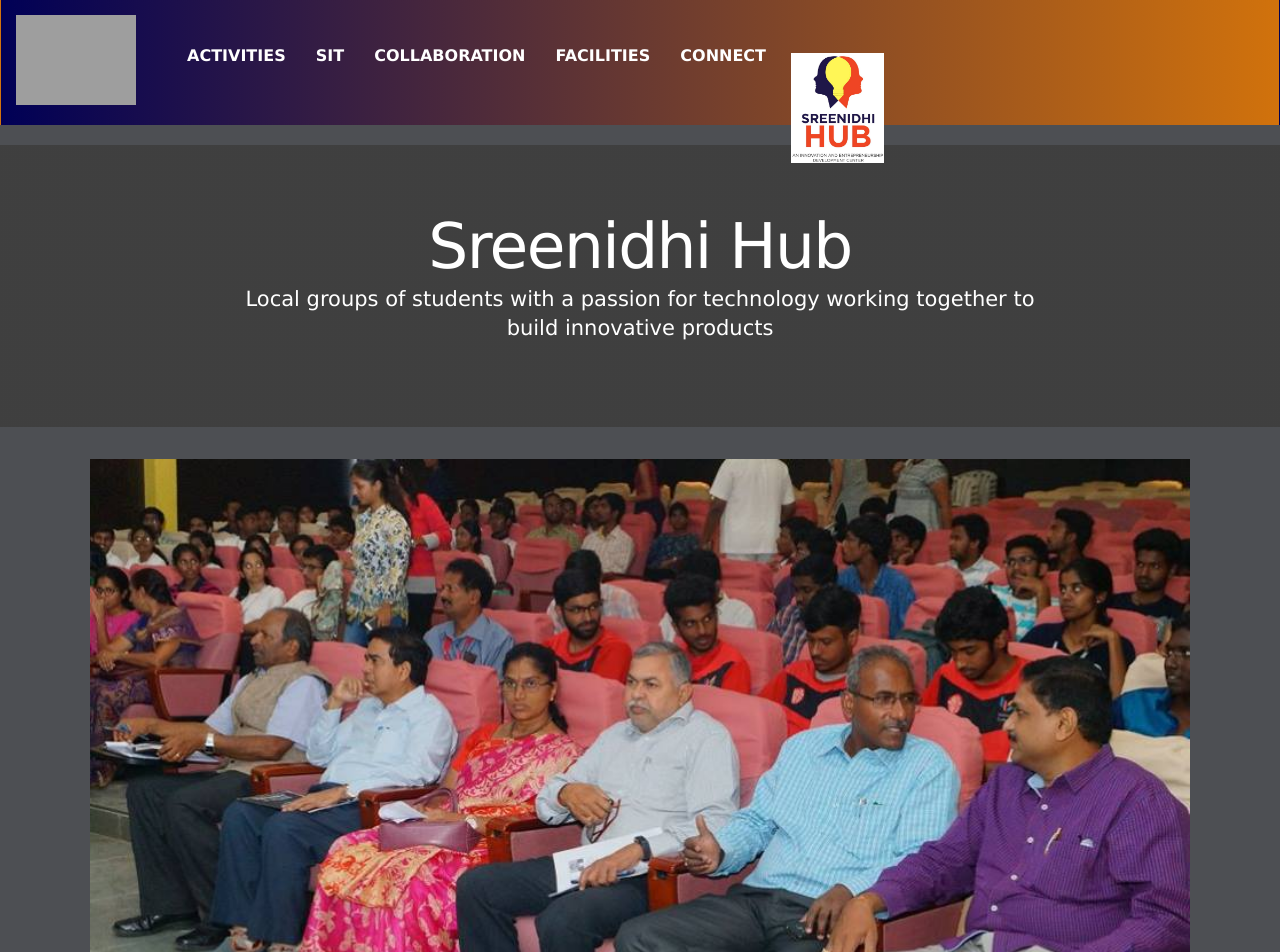
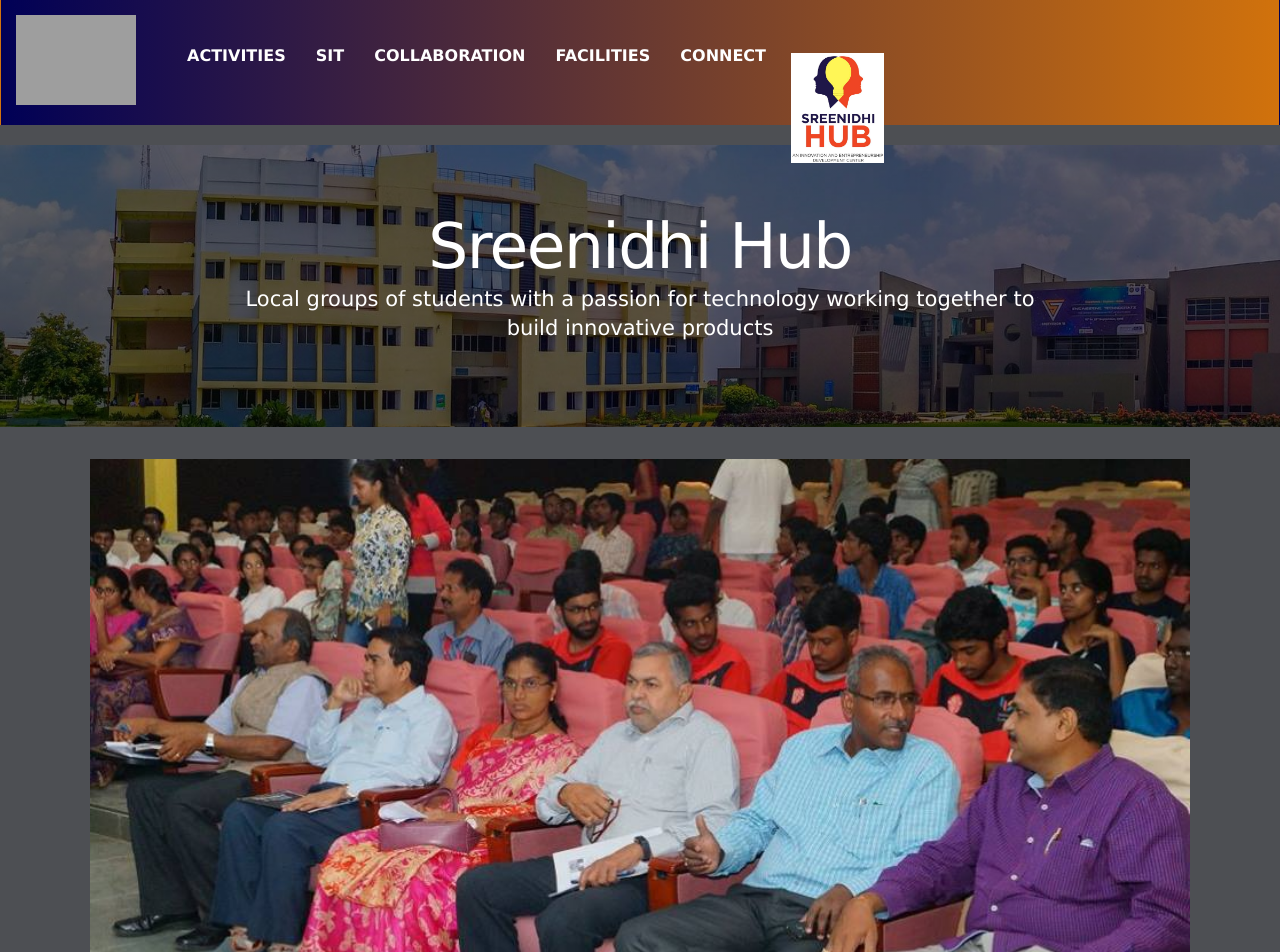
Before and after one commit to SNISTInnovationHub/snistinnovationhub.github.io, a Jekyll site: the page built from index.html, in a window 1280 px wide. Shown: the top 952 px of the page. Built offline with Jekyll 4.4.1, drawn with Linux system fonts in a browser that asks for light colours; nearby versions of some CDN libraries; some web fonts are replaced; library files that are not in the unit come from our copies.

Commit message:
Update app.css

```diff
--- a/static/css/app.css
+++ b/static/css/app.css
@@ -247,7 +247,7 @@
 }
 
 .jumbotron {
-    background: linear-gradient( rgba(0, 0, 0, 0.6), rgba(0, 0, 0, 0.6) ), url('../img/cover pic.jpg');
+    background: linear-gradient( rgba(0, 0, 0, 0.6), rgba(0, 0, 0, 0.6) ), url('../img/coverpic.jpg');
     background-repeat: no-repeat;
     background-size: cover;
     text-align: center;
```
